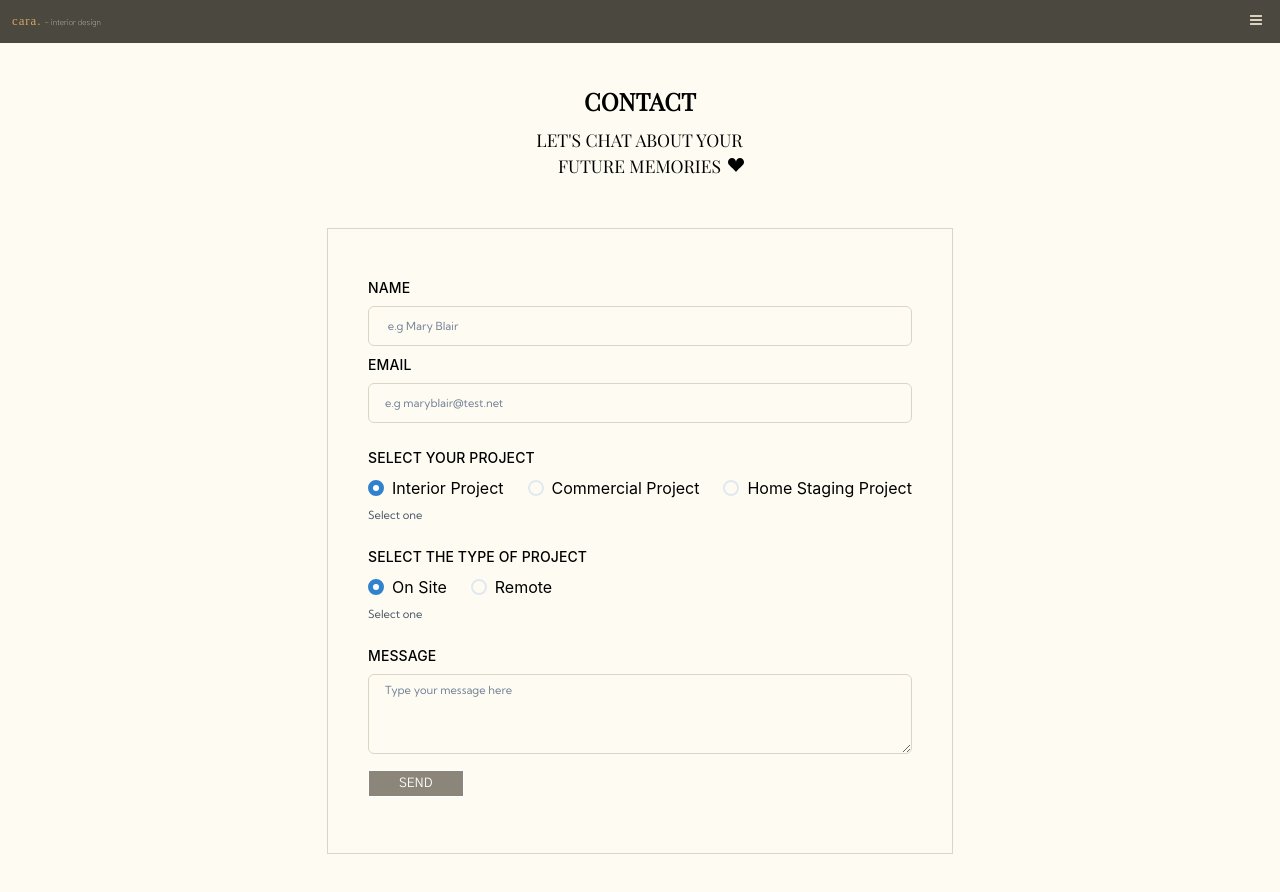
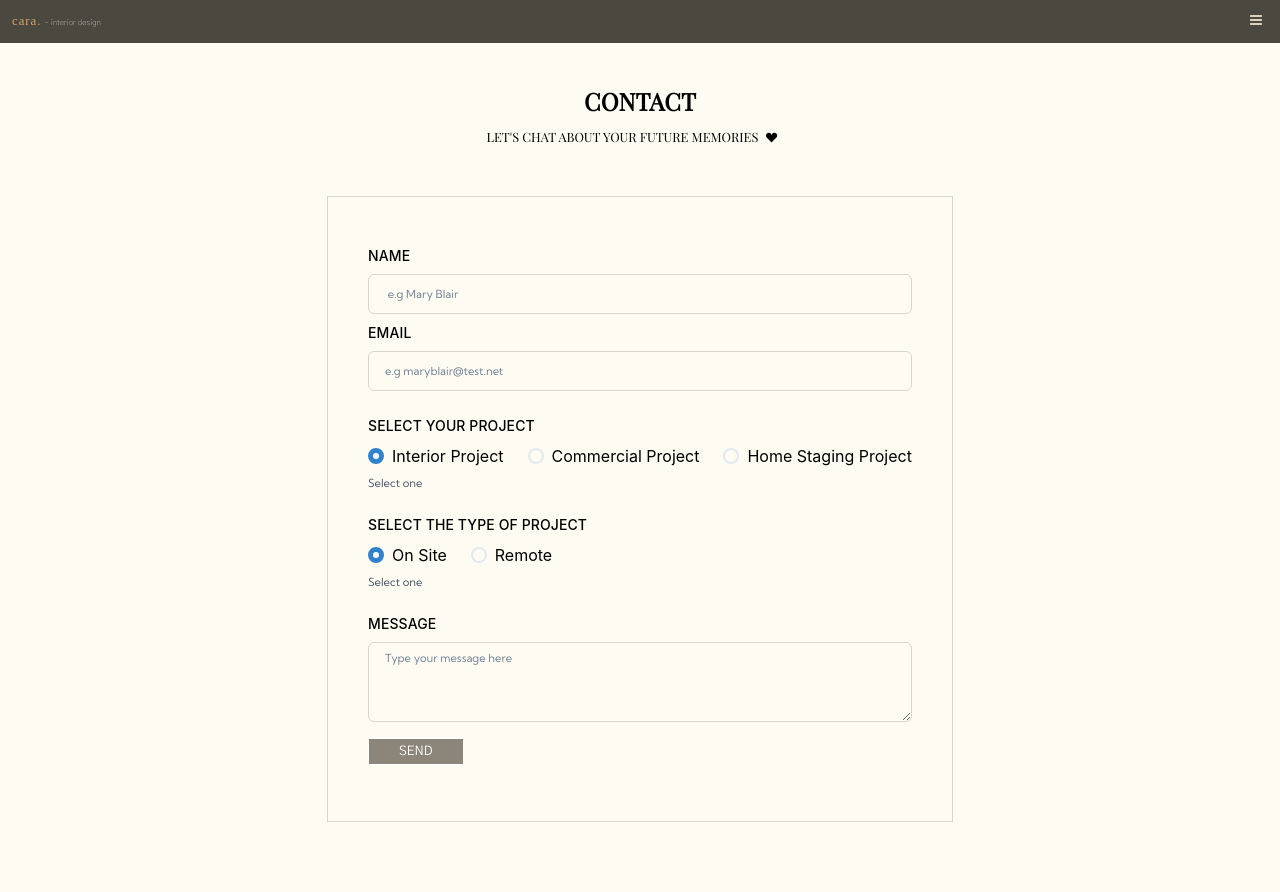
Before and after one commit to VicThorMetaNode/carawebb, a Next.js app: page /contact in a window 1280 px wide. After the commit the page ends 862 px from the top, so only its background shows below. Built offline with nearby package versions, Linux system fonts and the light colour scheme; a web font is replaced by a local one.

Commit message:
fixing contact form one line

```diff
--- a/pages/contact.jsx
+++ b/pages/contact.jsx
@@ -1,4 +1,5 @@
 import React from "react";
+
 // import Image from "next/image";
 
 import { Box, Text, Container, Stack, Icon, Flex } from "@chakra-ui/react";
@@ -19,7 +20,6 @@ const contact = () => {
         </nav>
         <Box className="contact-page-container" mt={10}>
           <Stack justifyContent="center" alignItems="center" direction="column">
-            <Container>
             <Stack
               justifyContent="center"
               alignItems="center"
@@ -31,21 +31,19 @@ const contact = () => {
 
               <Box className="contact-subtitle-box">
                 <Flex>
-                    <Text className="contact-subtitle" width={"13rem"}>
+                  <Text className="contact-subtitle" width={"23rem"}>
                     Let's chat about your future memories
                   </Text>
-                    <Box mt={"1.9rem"} ml={"-15px"}>
+                  <Box ml={"-40px"}>
                     <Icon
                       as={BsSuitHeartFill}
-                        boxSize="1rem"
+                      boxSize="0.7rem"
                       color="#000000"
                     />
                   </Box>
                 </Flex>
               </Box>
             </Stack>
-            </Container>
-
             <Box>
               <Form />
             </Box>
--- a/scss/pages/_contact.scss
+++ b/scss/pages/_contact.scss
@@ -19,13 +19,15 @@
 // .contact-title-box {
 
 // }
+.contact-subtitle-box {
+margin-left: -4rem !important;
+}
 
-// .contact-subtitle-box {
+.contact-subtitle {
+  font-size: var(--font-size-14) !important ;
+}
 
-// }
 
-// .contact-full-form-send-btn {
-// }
 
 /*------------------ FORM PART  ------------------*/
 
@@ -35,7 +37,6 @@
 }
 
 .contact-full-form-text-container {
-
   font-family: var(--ft-cara-sublogo) !important;
   font-size: var(--font-size-15) !important;
   color: var(--clr-txt-black-dark);
```
Also changed, not shown: 2 other files (tests, documents, lock files or other folders). Lines whose indentation alone changed are shown as unchanged.
